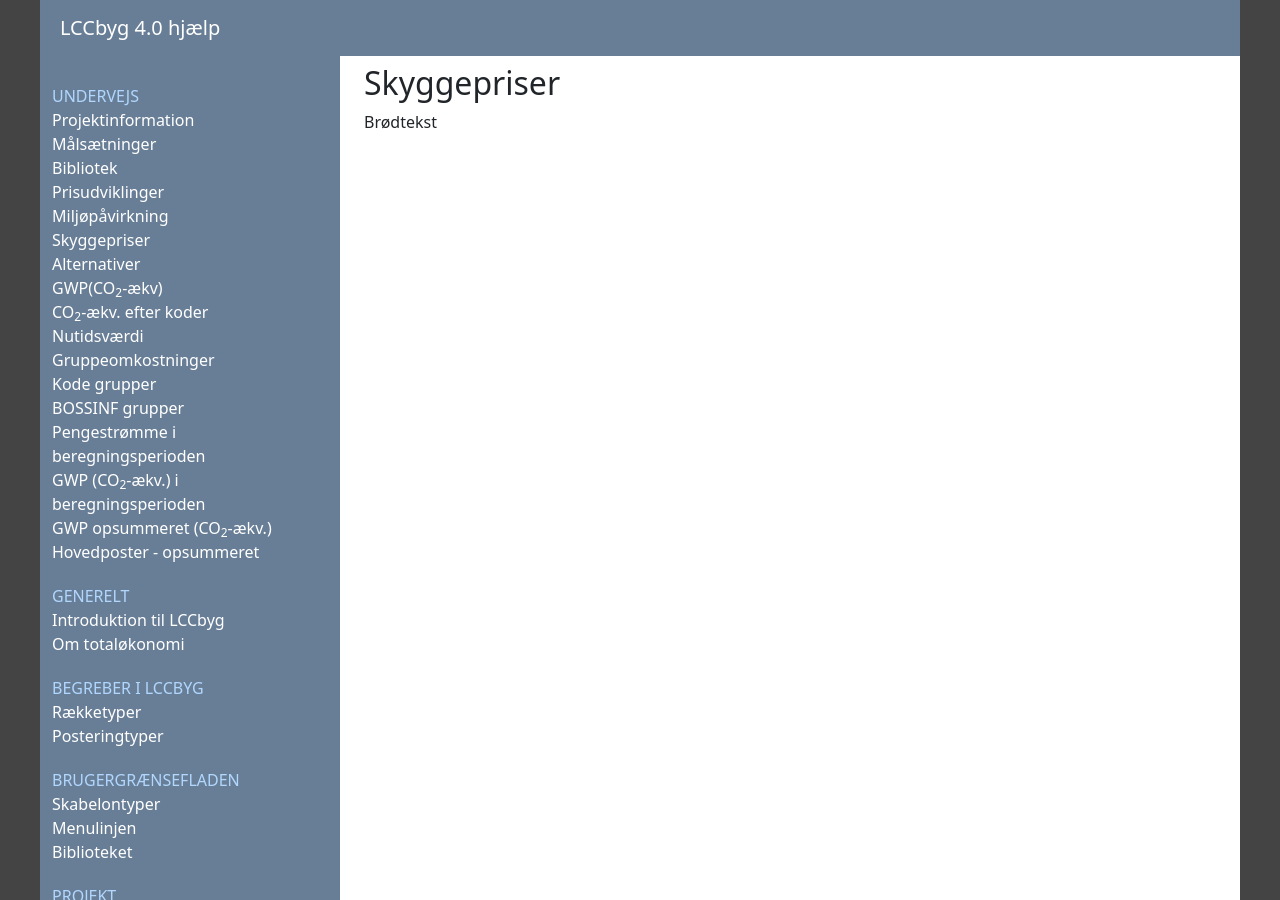
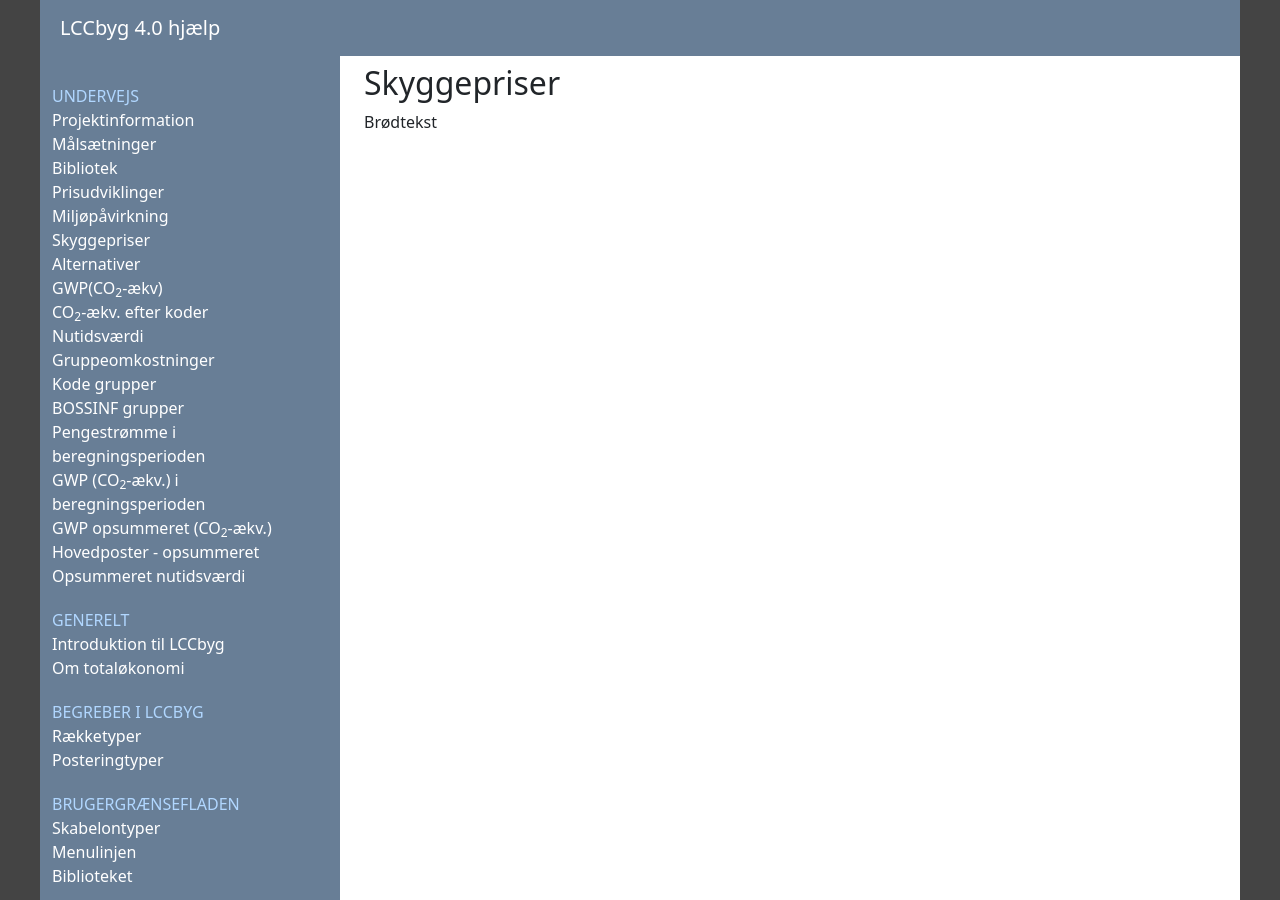
Before and after one commit to LccBuild/lccbyg-docs, a Jekyll site: the page built from docs/help/40/da/shadowpricescenarios.md, in a window 1280 px wide. Built offline with Jekyll 4.4.1, drawn with Linux system fonts in a browser that asks for light colours.

Commit message:
Update navigation40.yml

```diff
--- a/docs/_data/navigation40.yml
+++ b/docs/_data/navigation40.yml
@@ -38,6 +38,8 @@
       url: results/charts/gwpsummed
     - title: Hovedposter - opsummeret
       url: results/charts/maincostgroups
+    - title: Opsummeret nutidsværdi
+      url: results/charts/summednetpresentvalues
 
 - title: Generelt
   sublinks:
```
